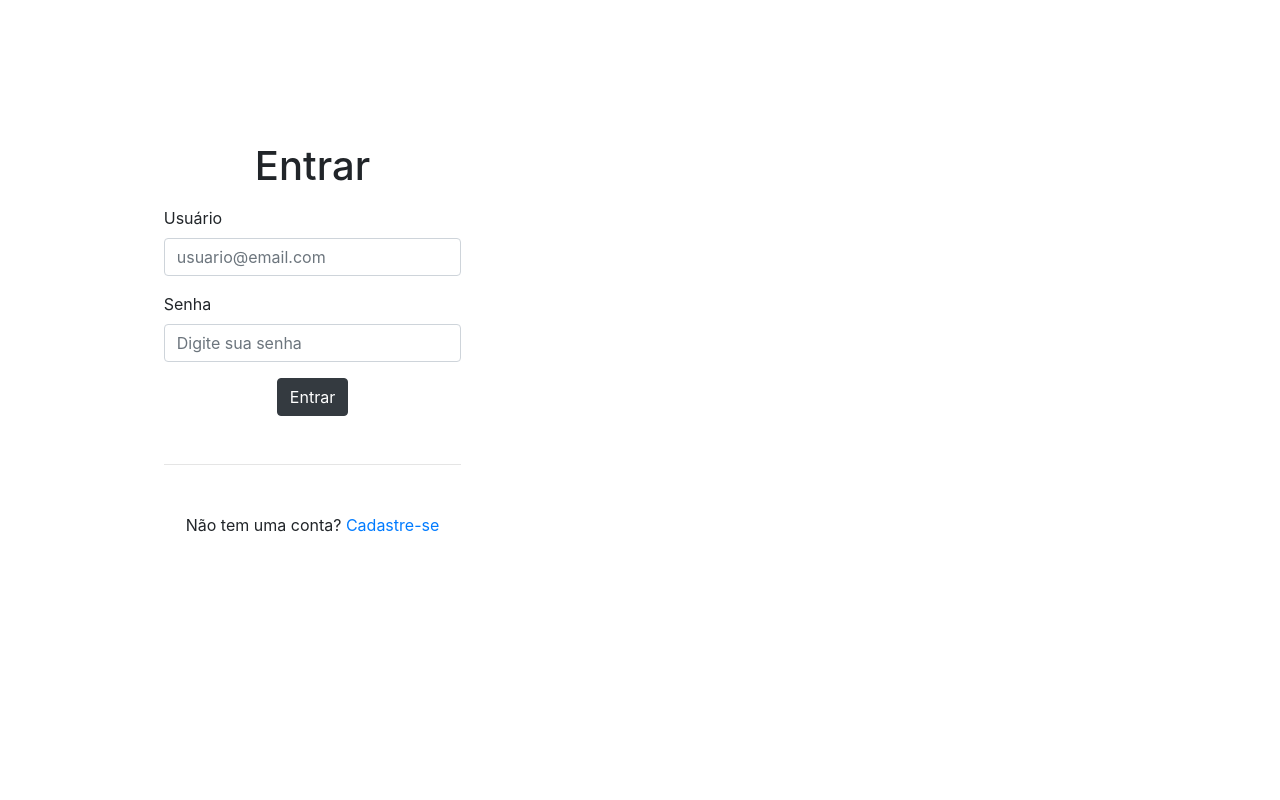
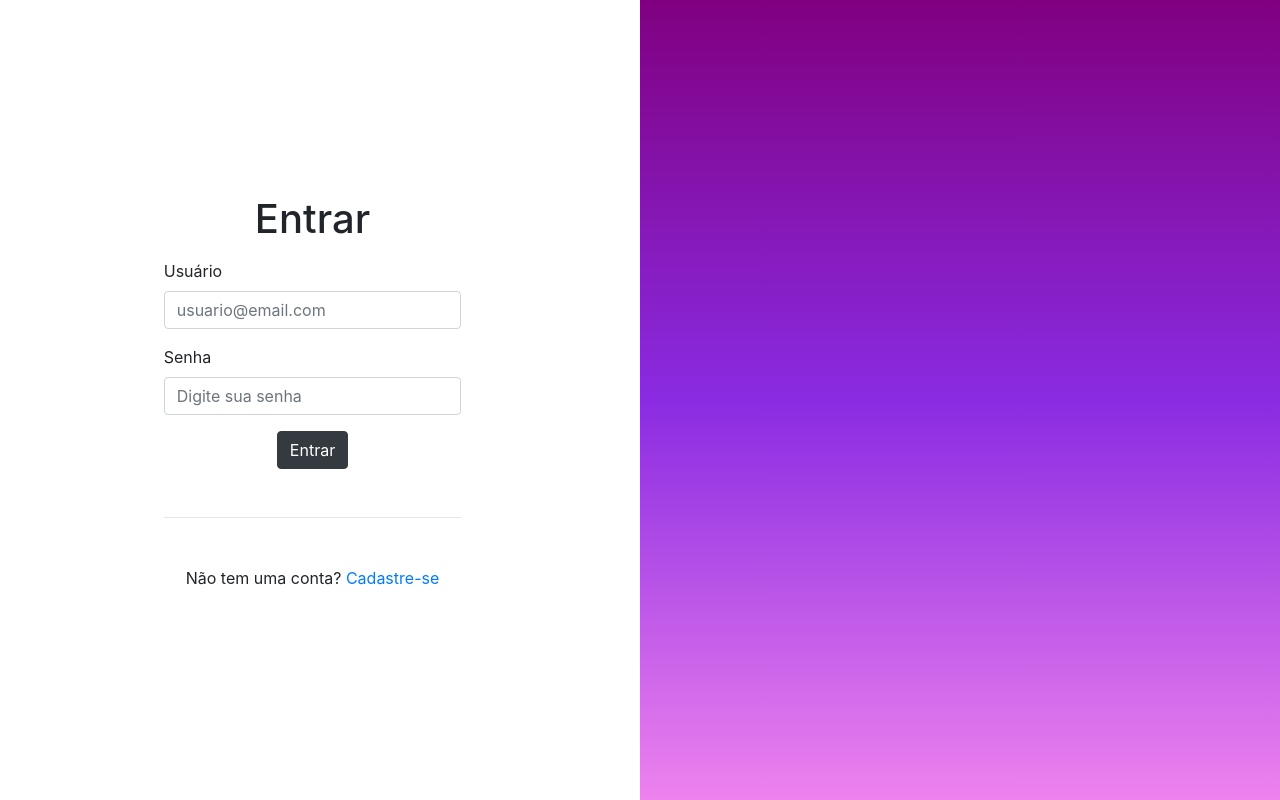
Before and after one commit to AlexaPim/frontend-Carol, an Angular app: page /#/entrar in a window 1280 px wide. Built offline with nearby package versions, Linux system fonts and the light colour scheme.

Commit message:
Update Style

```diff
--- a/src/app/cadastrar/cadastrar.component.css
+++ b/src/app/cadastrar/cadastrar.component.css
@@ -1,8 +1,21 @@
 #img-bg{
-    background-image: url();
+    background-image: url('https://i.imgur.com/cbFpjIR.png');
+    /* background-size: 100%; */
     background-color: blueviolet;
-    min-height: 695px;
+    /* min-height: 695px;  */
     background-position: center;
     background-repeat: no-repeat;
     background-size: cover;
 }
+
+#inicio {
+    background: linear-gradient(purple,blueviolet, violet);
+    /* background-image: url("./img/Background.svg"); */
+    background-repeat: no-repeat;
+    background-size: cover;
+    background-attachment: fixed;
+    background-position: center;
+
+    width: 100%;
+    height: 100vh;
+  }
--- a/src/app/cadastrar/cadastrar.component.html
+++ b/src/app/cadastrar/cadastrar.component.html
@@ -8,28 +8,33 @@
 
                     <div class="form-group">
                         <label for="nome">Nome</label>
-                        <input [(ngModel)]='usuario.nome' class="form-control" type="text" name="nome" id="nome" placeholder="Seu nome">
+                        <input [(ngModel)]='usuario.nome' class="form-control" type="text" name="nome" id="nome"
+                            placeholder="Seu nome">
                     </div>
                     <div class="form-group">
                         <label for="usuario">Usuário</label>
-                        <input [(ngModel)]='usuario.email' class="form-control" type="text" name="usuario" id="usuario" placeholder="usuario@email.com">
+                        <input [(ngModel)]='usuario.email' class="form-control" type="text" name="usuario" id="usuario"
+                            placeholder="usuario@email.com">
                     </div>
                     <div class="form-group">
                         <label for="dataNascimento">Data de Nascimento</label>
-                        <input [(ngModel)]='usuario.dataNascimento' class="form-control" type="date" name="dataNascimento" id="dataNascimento" placeholder="Seu usuario">
+                        <input [(ngModel)]='usuario.dataNascimento' class="form-control" type="date"
+                            name="dataNascimento" id="dataNascimento" placeholder="Seu usuario">
                     </div>
                     <div class="form-group">
                         <label for="foto">Link da Foto</label>
-                        <input [(ngModel)]='usuario.foto' class="form-control" type="text" name="foto" id="foto" placeholder="Link da sua foto">
+                        <input [(ngModel)]='usuario.foto' class="form-control" type="text" name="foto" id="foto"
+                            placeholder="Link da sua foto">
                     </div>
                     <div class="form-group">
                         <label for="senha">Senha</label>
-                        <input (input)='confirmaSenha($event)' class="form-control" type="password" name="senha" id="senha" placeholder="Sua senha">
+                        <input (input)='confirmaSenha($event)' class="form-control" type="password" name="senha"
+                            id="senha" placeholder="Sua senha">
                     </div>
                     <div class="form-group">
                         <label for="confirmaSenha">Confirmar Senha</label>
-                        <input [(ngModel)]='usuario.senha' class="form-control" type="password" name="confirmaSenha" id="confirmaSenha"
-                            placeholder="Confirme sua senha">
+                        <input [(ngModel)]='usuario.senha' class="form-control" type="password" name="confirmaSenha"
+                            id="confirmaSenha" placeholder="Confirme sua senha">
                     </div>
                     <div class="form-group">
                         <select class="form-control" name="tipo" id="tipo" (change)='tipoUser($event)'>
@@ -44,12 +49,11 @@
                         <button type="submit" class="btn btn-success" (click)='cadastrar()'>Confirmar</button>
                     </div>
 
-
-
                 </div>
             </div>
 
         </div>
-        <div class="col-md-6" id="img-bg"></div>
+        <div id='inicio' class="col-md-6 img-fluid"></div>
     </div>
+
 </div>
--- a/src/app/entrar/entrar.component.css
+++ b/src/app/entrar/entrar.component.css
@@ -10,3 +10,15 @@
 .form-control:focus {
     box-shadow: none;
 }
+
+#inicio {
+    background: linear-gradient(purple,blueviolet, violet);
+    /* background-image: url("./img/Background.svg"); */
+    background-repeat: no-repeat;
+    background-size: cover;
+    background-attachment: fixed;
+    background-position: center;
+
+    width: 100%;
+    height: 100vh;
+  }
--- a/src/app/entrar/entrar.component.html
+++ b/src/app/entrar/entrar.component.html
@@ -33,7 +33,7 @@
 
         </div>
 
-        <div class="col-md-6" id="img-bg"></div>
+        <div id='inicio' class="col-md-6 img-fluid"></div>
 
     </div>
 </div>
--- a/src/app/inicio/inicio.component.html
+++ b/src/app/inicio/inicio.component.html
@@ -19,7 +19,6 @@
 
         <div class="col-md-6 d-flex justify-content-center">
             <img src="https://i.imgur.com/ApNskk5.png" alt="" width="500px" height="500px">
-
         </div>
     </div>
 </div>
```
Also changed, not shown: src/app/cadastrar/img/Background.svg (added).
